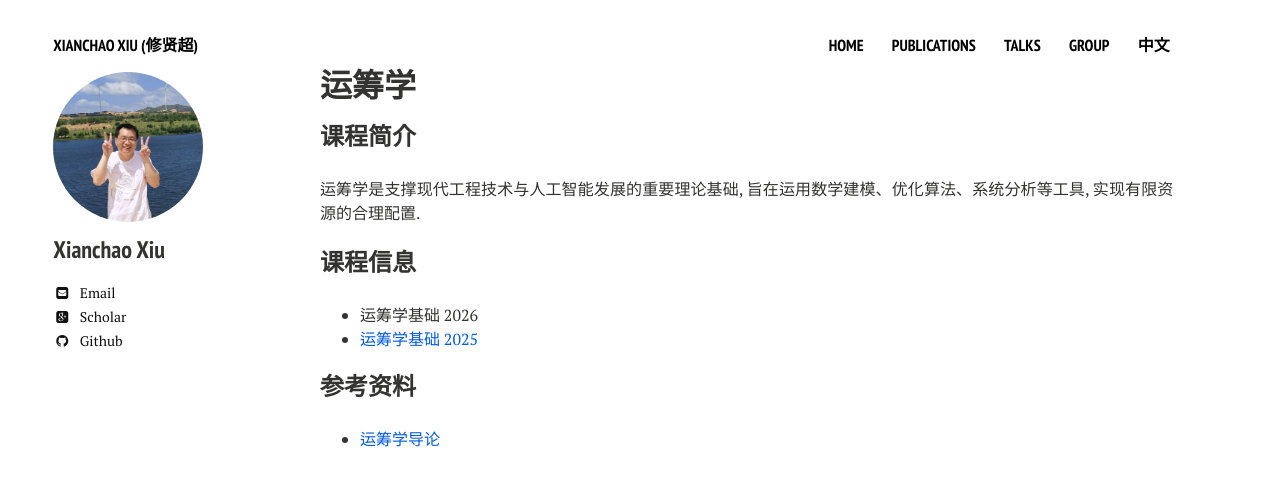
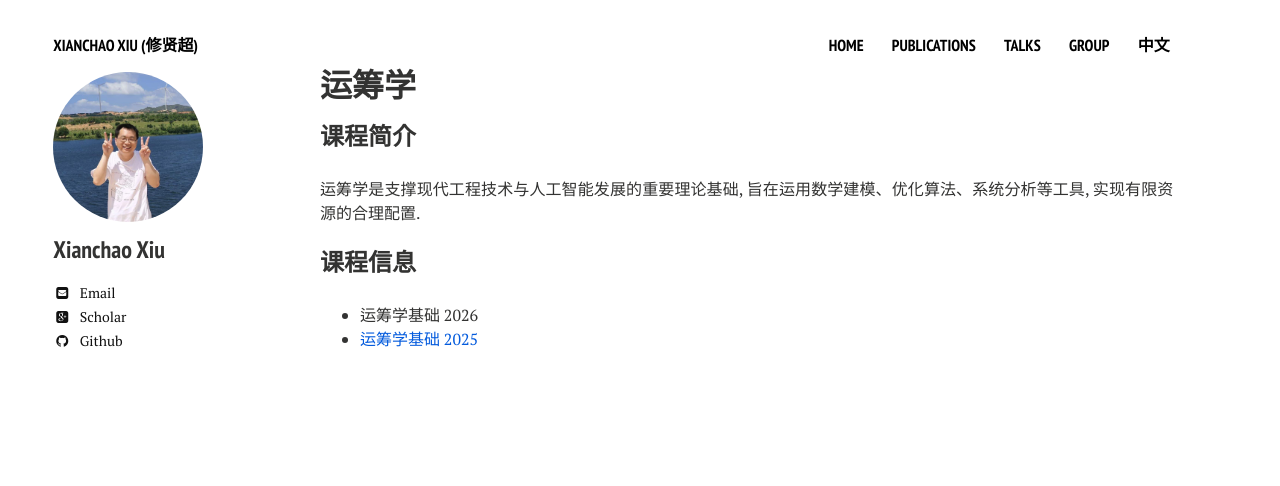
Before and after one commit to xianchaoxiu/xianchaoxiu.github.io, a Jekyll site: the page built from chinese/course/OR/index.md, in a window 1280 px wide. Shown: the top 486 px of the page. Built offline with Jekyll 4.4.1, drawn with Linux system fonts in a browser that asks for light colours; nearby versions of some CDN libraries.

Commit message:
Update index.md

```diff
--- a/chinese/course/OR/index.md
+++ b/chinese/course/OR/index.md
@@ -12,7 +12,3 @@ share: false
 ### 课程信息
 * 运筹学基础 2026 <br>
 * <a href="https://xianchaoxiu.github.io/chinese/course/OR/2025" class="textlink" target="_blank"> 运筹学基础 2025 </a><br>
-
-
-### 参考资料
-* <a href="https://xianchaoxiu.github.io/chinese/book/OR" class="textlink" target="_blank"> 运筹学导论 </a><br>
```
